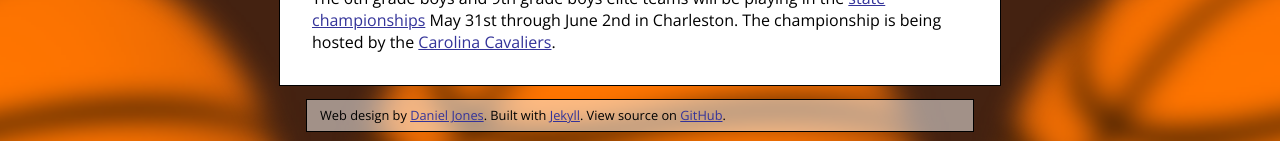
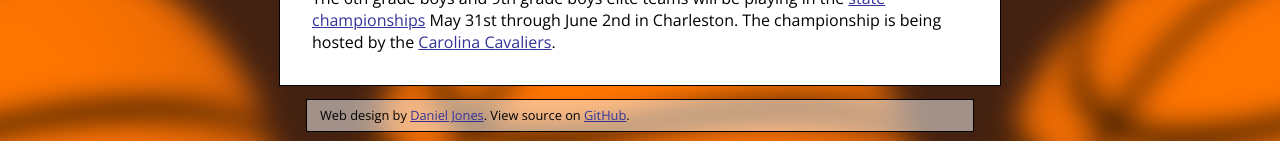
Before and after one commit to tortxof/scheat-www, a Jekyll site: the page built from index.html, in a window 1280 px wide and 900 px high, scrolled down 1898 px. Shown: the part 756-897 px from the top of the window. Built offline with Jekyll 4.4.1, drawn with Linux system fonts in a browser that asks for light colours.

Commit message:
Update author link and remove jekyll link.

```diff
--- a/_includes/footer.html
+++ b/_includes/footer.html
@@ -1,3 +1,2 @@
-Web design by <a href="http://djones.co/">Daniel Jones</a>.
-Built with <a href="http://jekyllrb.com/">Jekyll</a>.
+Web design by <a href="https://djones.co/">Daniel Jones</a>.
 View source on <a href="https://github.com/tortxof/scheat-www/">GitHub</a>.
```
